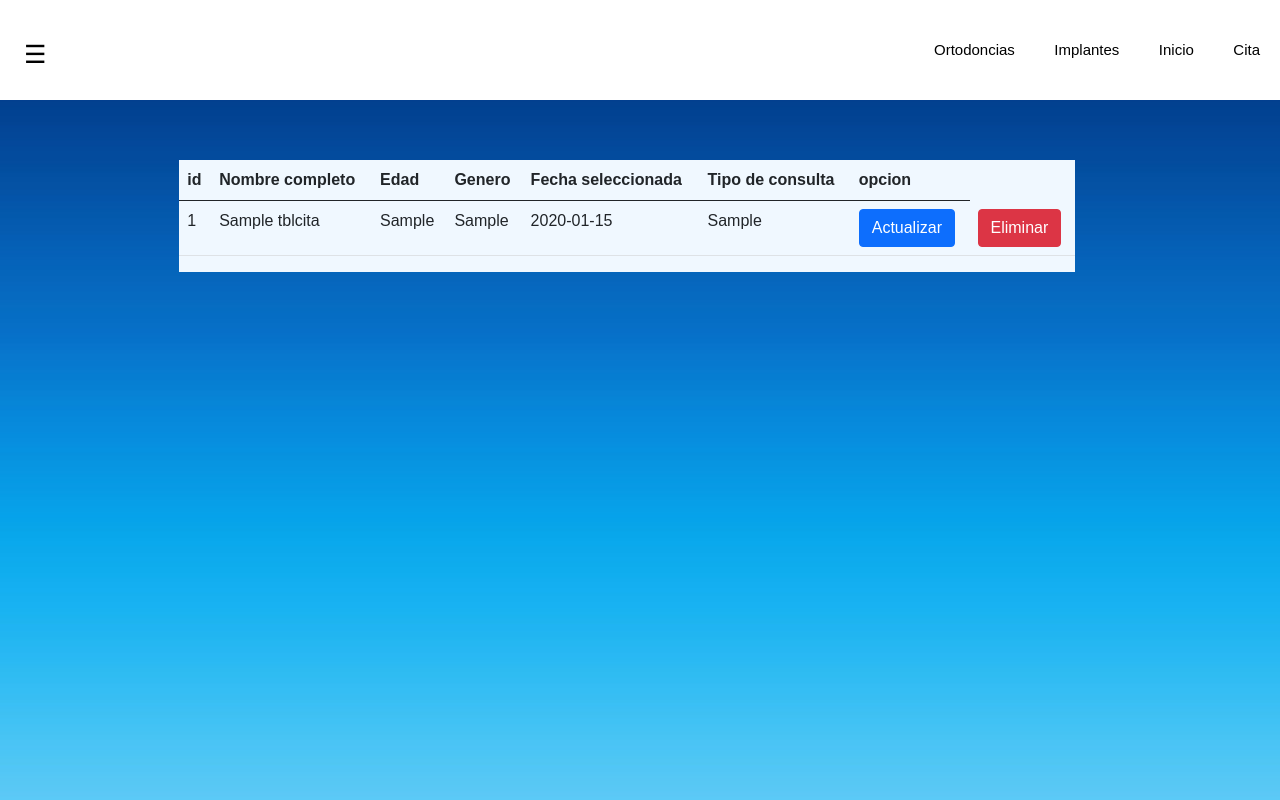
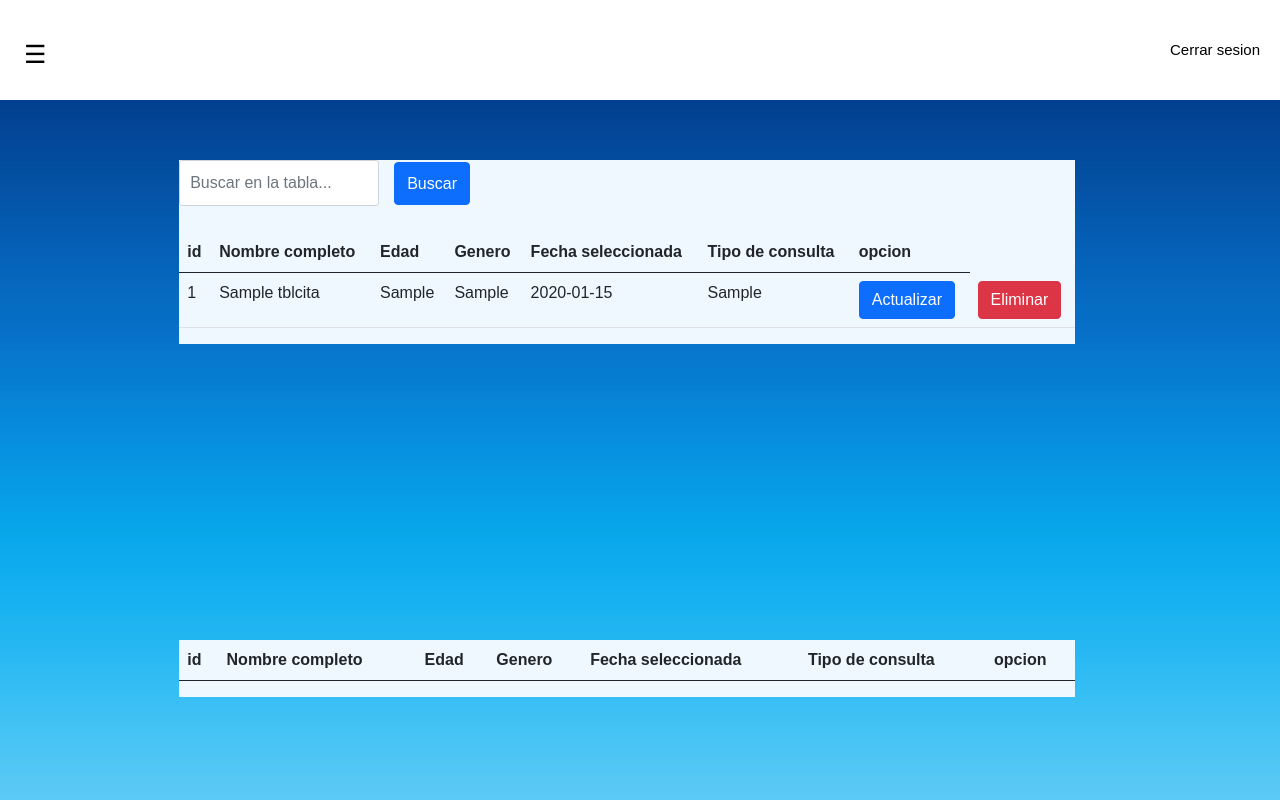
Before and after one commit to winsignares/AMHP, a Flask app: page /fronted/indexcita2 in a window 1280 px wide. Run offline with Flask 3, Linux system fonts and the light colour scheme; tables that the repository leaves empty hold one stand-in row (values such as "Sample post"); lists and menus that the app fills with data are empty; some libraries are stand-ins or nearby versions.

Commit message:
cambios nuevos de tipo fronent

```diff
--- a/src/app.py
+++ b/src/app.py
@@ -15,6 +15,7 @@
 from model.histo_clinico import histoclinicos
 from model.login import login
 from model.registro import registro
+
 
 
 
--- a/src/config/static/css/style.css
+++ b/src/config/static/css/style.css
@@ -120,6 +120,7 @@
 #btn-menu:checked~.container-menu {
     opacity: 1;
     visibility: visible;
+
 }
 
 .cont-menu {
@@ -597,3 +598,16 @@
     text-align: left;
     font-size: 22px;
 }
+.logox{
+    position: relative;
+    left: 200px;
+
+}
+.contenedor_de_la_tabla2{
+    position: absolute;
+    top: 80%;
+    background-color: aliceblue;
+    left: 14%;
+    width: 70%;
+
+}
--- a/src/config/static/js/binj/mostrarcita_admin.js
+++ b/src/config/static/js/binj/mostrarcita_admin.js
@@ -44,4 +44,14 @@
         console.log("si funciona")
 
     });
+    $(document).ready(function() {
+        $("#boton-buscar").click(function() {
+          var value = $("#buscador").val().toLowerCase();
+          $("#tabla tr").filter(function() {
+            $(this).toggle($(this).text().toLowerCase().indexOf(value) > -1)
+          });
+        });
+      });
+
+
 }
--- a/src/config/templates/main/login.html
+++ b/src/config/templates/main/login_admin.html
@@ -9,7 +9,7 @@
 
 <body>
     <div class="login-box">
-        <h1>Login Here</h1>
+        <h1>Login admin</h1>
             <!-- USERNAME INPUT -->
             <label for="username">Username</label>
             <input id="usuario" type="text" placeholder="Enter Username" required>
--- a/src/config/templates/main/savecita_user.html
+++ b/src/config/templates/main/savecita_user.html
@@ -12,7 +12,6 @@
             <a style="color: black;" href="indexblanqueamentos">Blanqueamentos</a>
             <a style="color: black;" href="indeximplantes">Implantes</a>
             <a style="color: black;" href="indexprincipal">Inicio</a>
-            <a style="color: black;" href="indexcita2">Ver mi cita</a>
 
         </nav>
     </div>
@@ -33,7 +32,7 @@
         </select>
         <br>
         <label for="consultaDate">Selecciona la fecha deseada</label>
-        <input type="datetime-local" id="consultaDates" name="consultaDate">
+        <input type="date" id="fecha" name="fecha">
         <br>
         <label for="consulta">Consulta:</label>
         <select id="consultas" name="consulta" required>
--- a/src/config/templates/main/tablaadmin.html
+++ b/src/config/templates/main/tablaadmin.html
@@ -8,10 +8,7 @@
         <div class="logo">
         </div>
         <nav class="menu">
-            <a style="color: black;" href="indexortodoncias">Ortodoncias</a>
-            <a style="color: black;" href="indeximplantes">Implantes</a>
-            <a style="color: black;" href="indexprincipal">Inicio</a>
-            <a style="color: black;" href="indexcita">Cita</a>
+            <a style="color: black;" href="indexcita">Cerrar sesion</a>
         </nav>
     </div>
 </header>
@@ -20,22 +17,45 @@
 <div class="container-menu">
     <div class="cont-menu">
         <nav>
-            <a href="terror.html">$</a>
-            <a href="comedia.html">$</a>
-            <a href="ciencia ficcion.html">$</a>
-            <a href="aventuras.html">$</a>
-            <a href="romance.html">$</a>
-            <a href="drama.html">$</a>
-            <a href="misterio.html">$</a>
-            <a href="series.html">$</a>
+            <a href="terror.html">Calendario</a>
+            <a href="comedia.html">Citas</a>
+            <a href="ciencia ficcion.html">Pacientes</a>
+            <a href="aventuras.html">Medicos</a>
+            <a href="romance.html">Reportes de citas</a>
+            <a href="drama.html">Facturacion</a>
         </nav>
-        <label for="btn-menu">✖️</label>
+        <label class="logox" for="btn-menu">✖️</label>
     </div>
 </div>
 <div class="contenedor_de_la_tabla">
     <div class="tabla_de_mi_cita">
-        <table class="table">
+        <div class="d-flex mb-3">
+            <input type="text" id="buscador" class="form-control mr-2" placeholder="Buscar en la tabla..." style="width: 200px;">
+            <button class="btn btn-primary" type="button" id="boton-buscar" style="margin-top: 2px; height: 43px; margin-left:15px" >Buscar</button>
+          </div>
+        <table class="table ">
+            <thead>
+              <tr>
+                <th scope="col">id</th>
+                <th scope="col">Nombre completo</th>
+                <th scope="col">Edad</th>
+                <th scope="col">Genero</th>
+                <th scope="col">Fecha seleccionada</th>
+                <th scope="col">Tipo de consulta</th>
+                <th scope="col">opcion</th>
+              </tr>
+            </thead>
+            <tbody id="tabla">
+              <tr>
 
+              </tr>
+            </tbody>
+          </table>
+    </div>
+</div>
+<div class="contenedor_de_la_tabla2">
+    <div class="tabla_de_mi_cita">
+        <table class="table ">
             <thead>
               <tr>
                 <th scope="col">id</th>
--- a/src/rutas/login.py
+++ b/src/rutas/login.py
@@ -9,4 +9,4 @@
 @routes_login.route("/indexlogin" )
 def indexlogin():
     titulo= "Pagina login"
-    return render_template('/main/login.html', titles=titulo)
+    return render_template('/main/login_admin.html', titles=titulo)
--- a/src/rutas/mostrarcitas_user.py
+++ b/src/rutas/mostrarcitas_user.py
@@ -9,7 +9,7 @@
 @routes_mos_user.route("/tablauser" )
 def indexcita2():
     titulo= "Pagina tabla user"
-    return render_template('/main/prueba_mostrar_user.html', titles=titulo)
+    return render_template('/main/tabla_cita_user.html', titles=titulo)
 
 
 @routes_mos_user.route('/mostrar_citas', methods=['GET'] )
--- a/src/rutas/registro.py
+++ b/src/rutas/registro.py
@@ -9,7 +9,7 @@
 @routes_registro.route("/indexregistro" )
 def indexregistro():
     titulo= "Pagina registro"
-    return render_template('/main/registro.html', titles=titulo)
+    return render_template('/main/registro_user.html', titles=titulo)
 
 
 @routes_registro.route('/guardaregistro', methods=['POST'])
```
Also changed, not shown: src/config/templates/main/registro.html (deleted, +0 -30 lines), src/config/templates/main/registro_user.html (added, +37 -0 lines), src/config/templates/main/tabla_cita_user.html (renamed from src/config/templates/main/prueba_mostrar_user.html).
